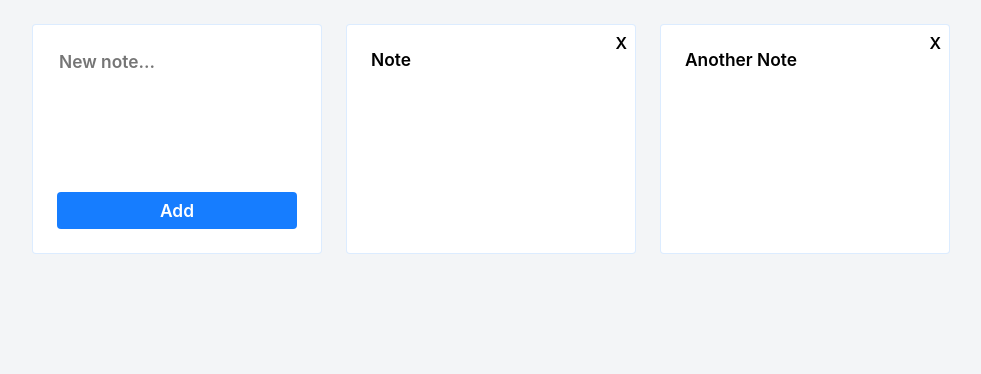
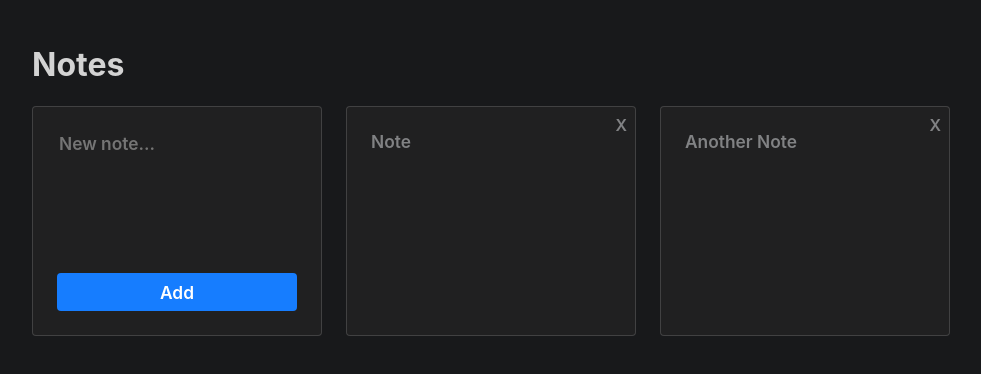
Before and after one commit to theruslanusmanov/keep, a React (Create React App) app in the folder src/keep-app/: page / in a window 1280 px wide. Shown: the top 374 px of the page, without its empty margins (149-1130 px from the left). Built offline with nearby package versions, Linux system fonts and the light colour scheme; no server answers.

Commit message:
update styles

```diff
--- a/src/keep-app/src/App.scss
+++ b/src/keep-app/src/App.scss
@@ -5,65 +5,6 @@
   display: flex;
   flex-direction: column;
   align-items: center;
-  background-color: #f3f5f7;
+  background-color: #18191b;
   box-sizing: border-box;
 }
-
-.notes {
-  display: flex;
-  flex-wrap: wrap;
-  gap: 24px;
-}
-
-.note {
-  position: relative;
-  display: flex;
-  background-color: #ffffff;
-  border: 1px solid rgba(22, 125, 255, 0.15);
-  border-radius: 4px;
-  width: 240px;
-  height: 180px;
-  padding: 24px;
-}
-
-.note span {
-  font-weight: 600;
-  font-size: 13pt;
-}
-
-.note .delete-button {
-  user-select: none;
-  font-weight: 600;
-  cursor: pointer;
-  position: absolute;
-  top: 8px;
-  right: 8px;
-
-  &:hover {
-     color: #167dff;
-   }
-}
-
-.create-note {
-  display: flex;
-  flex-direction: column;
-}
-
-.create-note textarea {
-  height: 100%;
-  font-weight: 600;
-  font-size: 13pt;
-  resize: none;
-  border: none;
-  outline: none;
-}
-
-.create-note button {
-  height: 48px;
-  color: white;
-  background-color: #167dff;
-  border: unset;
-  border-radius: 4px;
-  font-weight: 600;
-  font-size: 13pt;
-}
--- a/src/keep-app/src/App.tsx
+++ b/src/keep-app/src/App.tsx
@@ -4,7 +4,11 @@ import {NotesComponent} from "./notes/notes.component";
 
 
 function App() {
-  return <div className="App"><NotesComponent/></div>;
+  return (
+    <div className="App">
+      <NotesComponent/>
+    </div>
+  );
 }
 
 export default App;
--- a/src/keep-app/src/index.css
+++ b/src/keep-app/src/index.css
@@ -4,9 +4,14 @@
     sans-serif;
 }
 
+*::selection {
+    background-color: black;
+}
+
 body {
     margin: 0;
     -webkit-font-smoothing: antialiased;
     -moz-osx-font-smoothing: grayscale;
-    background-color: #f3f5f7;
+    background-color: #18191b;
+    color: lightgray;
 }
--- /dev/null
+++ b/src/keep-app/src/notes/notes.component.scss
@@ -0,0 +1,67 @@
+.notes-wrapper {
+  display: flex;
+  flex-direction: column;
+  align-items: flex-start;
+}
+
+.notes {
+  display: flex;
+  flex-wrap: wrap;
+  gap: 24px;
+}
+
+.note {
+  position: relative;
+  display: flex;
+  background-color: #202021;
+  border: 1px solid rgba(255, 255, 255, 0.15);
+  border-radius: 4px;
+  width: 240px;
+  height: 180px;
+  padding: 24px;
+  color: #818284;
+}
+
+.note span {
+  font-weight: 600;
+  font-size: 13pt;
+}
+
+.note .delete-button {
+  user-select: none;
+  font-weight: 600;
+  cursor: pointer;
+  position: absolute;
+  top: 8px;
+  right: 8px;
+
+  &:hover {
+    color: #167dff;
+  }
+}
+
+.create-note {
+  display: flex;
+  flex-direction: column;
+}
+
+.create-note textarea {
+  height: 100%;
+  font-weight: 600;
+  font-size: 13pt;
+  resize: none;
+  border: none;
+  outline: none;
+  background-color: #202021;
+  color: #818284;
+}
+
+.create-note button {
+  height: 48px;
+  color: white;
+  background-color: #167dff;
+  border: unset;
+  border-radius: 4px;
+  font-weight: 600;
+  font-size: 13pt;
+}
--- a/src/keep-app/src/notes/notes.component.tsx
+++ b/src/keep-app/src/notes/notes.component.tsx
@@ -1,4 +1,6 @@
 import React, {useEffect, useState} from 'react';
+
+import './notes.component.scss';
 import {bodyTextMock, notesMock} from "./notes.mock";
 import {Note} from "./notes";
 import {NotesAPI} from "./notes.api";
@@ -31,7 +33,8 @@ export const NotesComponent = (): JSX.Element => {
   }
 
   return (
-    <>
+    <div className="notes-wrapper">
+      <h1>Notes</h1>
       <div className="notes" data-cy="notes">
         <div className="create-note note">
           <textarea data-cy="note-body" placeholder={NEW_NOTE_PLACEHOLDER}/>
@@ -58,6 +61,6 @@ export const NotesComponent = (): JSX.Element => {
           ))
         }
       </div>
-    </>
+    </div>
   )
 }
```
